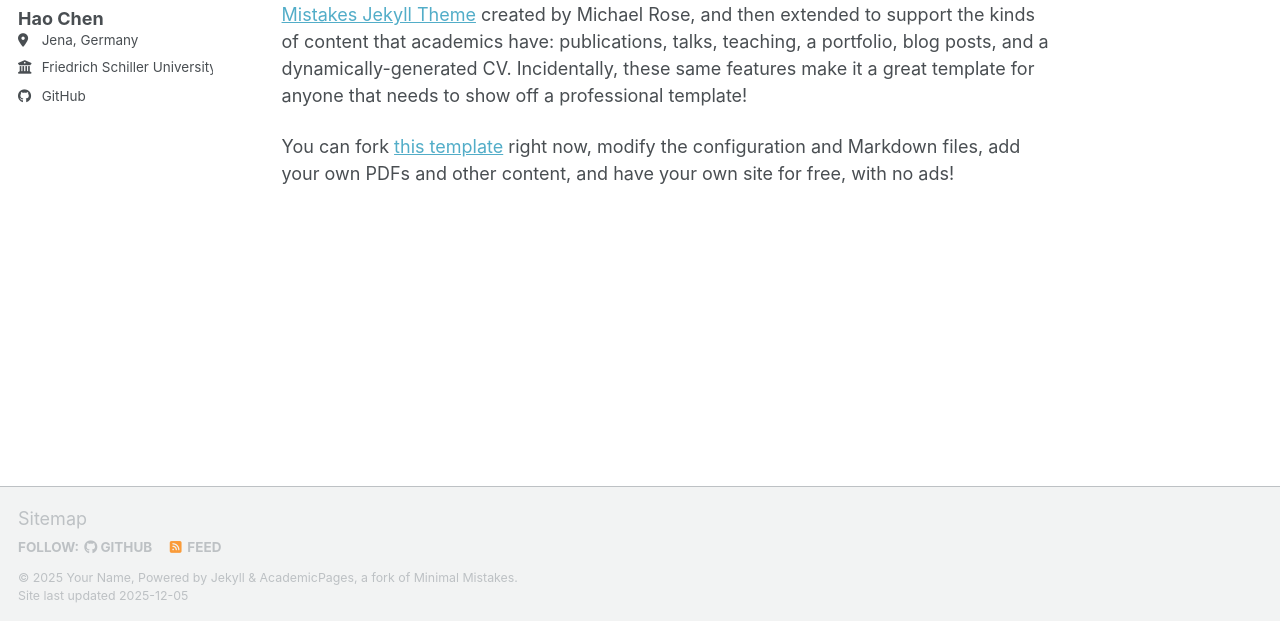
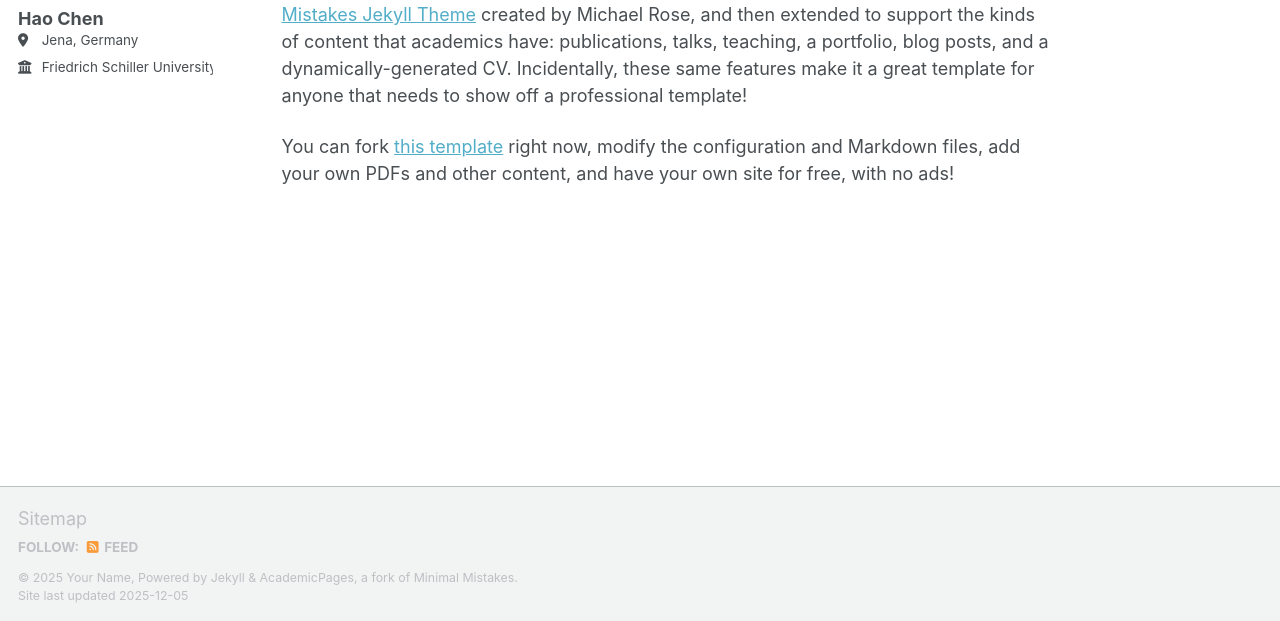
Before and after one commit to HaoPhotonics/HaoPhotonics.github.io, a Jekyll site: the page built from _pages/about.md, in a window 1280 px wide. Shown: the part 276-897 px from the top of the page. Built offline with Jekyll 4.4.1, drawn with Linux system fonts in a browser that asks for light colours; a script bundle is joined from its source files by our own code; library files that are not in the unit come from our copies.

Commit message:
Update _config.yml

```diff
--- a/_config.yml
+++ b/_config.yml
@@ -51,7 +51,7 @@
   bitbucket        : # Username - Update with your username on the site
   codepen          : # Username
   dribbble         : # Username
-  github           : "/HaoPhotonics"
+  github           : # "HaoPhotonics"
   kaggle           : # Username
   stackoverflow    : # User number or user number and name (i.e., use "1" or "1/jeff-atwood")
 
```
